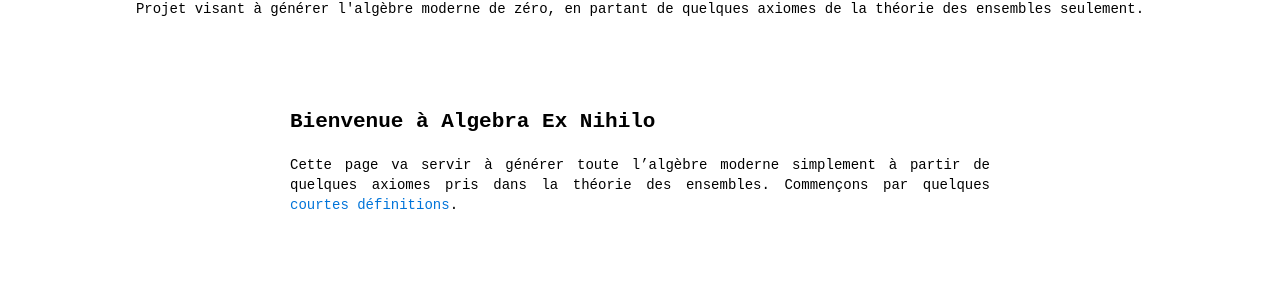
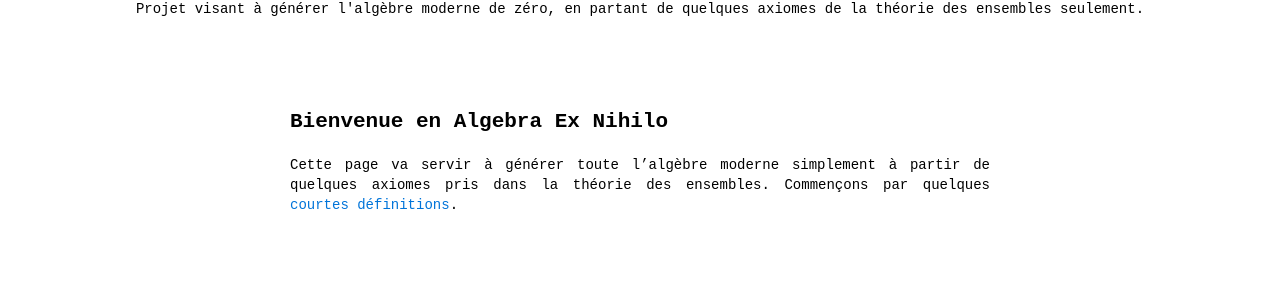
Before and after one commit to Thrallherd/AlgebraExNihilo, a Jekyll site: the page built from index.md, in a window 1280 px wide. Shown: the part 179-477 px from the top of the page. Built offline with Jekyll 4.4.1, drawn with Linux system fonts in a browser that asks for light colours.

```diff
--- a/index.md
+++ b/index.md
@@ -5,6 +5,6 @@ language: fr
 nav-order: 1
 ---
 
-## Bienvenue à Algebra Ex Nihilo
+## Bienvenue en Algebra Ex Nihilo
 
 Cette page va servir à générer toute l'algèbre moderne simplement à partir de quelques axiomes pris dans la théorie des ensembles. Commençons par quelques [courtes définitions](basic_def.md).
```
